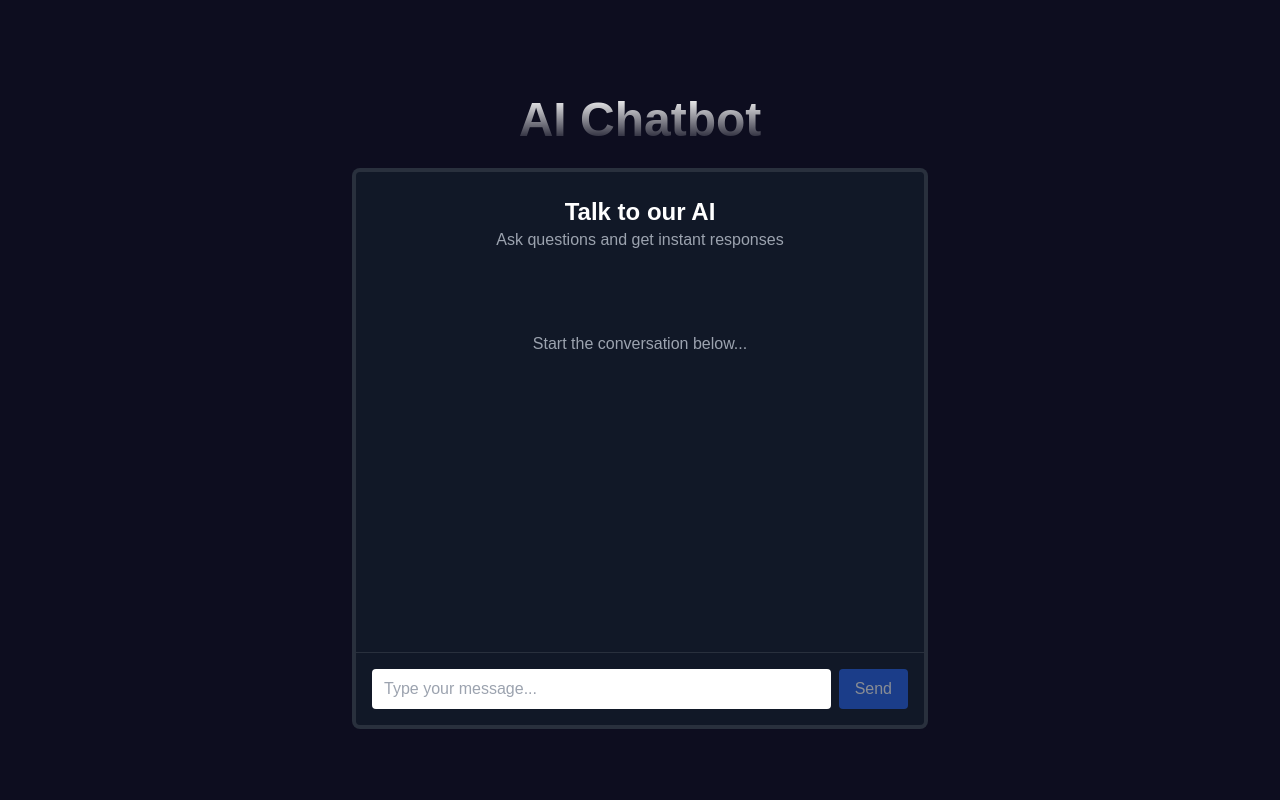
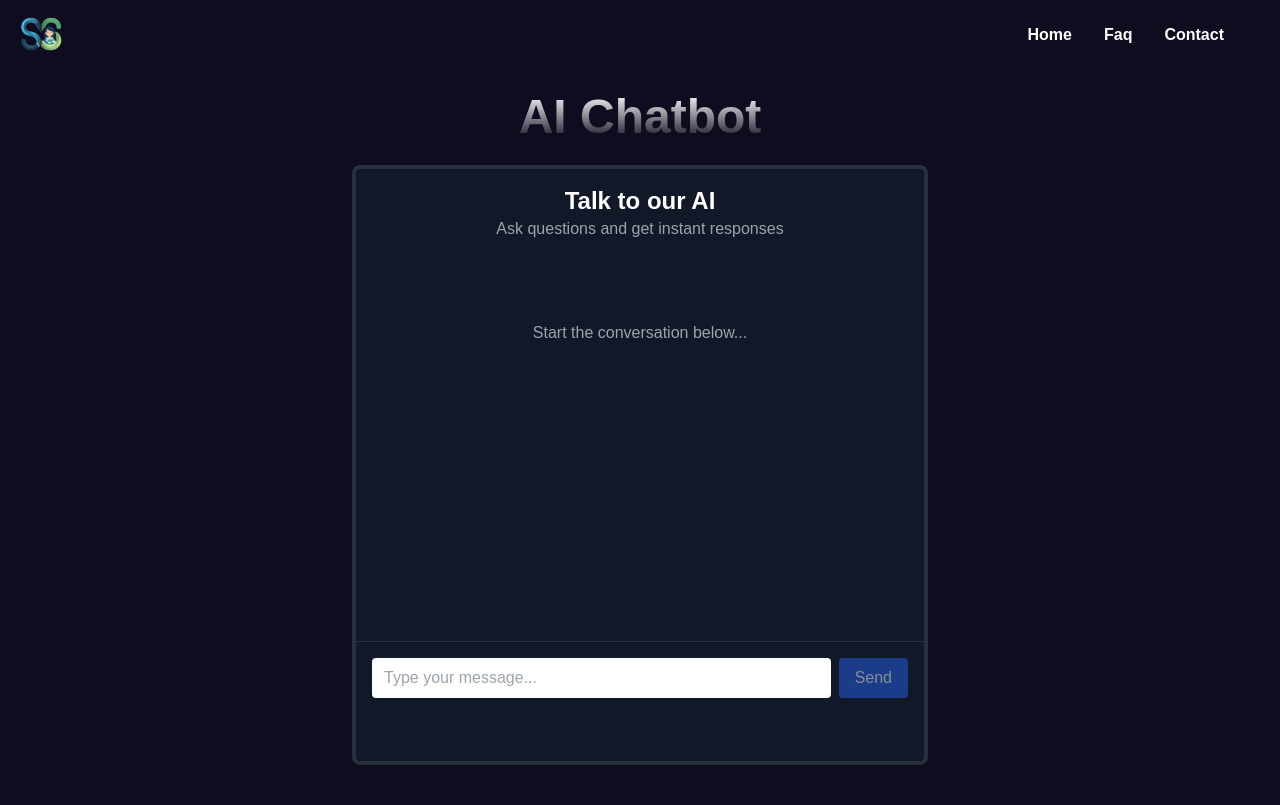
Before and after one commit to AyushGiri190/Sehat-Sathi-Ai-Assistant, a Next.js app in the folder frontend/: page /chatbot in a window 1280 px wide. Built offline with nearby package versions, Linux system fonts and the light colour scheme.

Commit message:
fix styling of chatbot

```diff
--- a/frontend/src/app/chatbot/page.tsx
+++ b/frontend/src/app/chatbot/page.tsx
@@ -3,6 +3,7 @@
 import React, { useState, useRef, useEffect } from "react";
 import axios from "axios";
 import axiosInstance from "@/lib/axiosInstance";
+import Navbar from "@/components/navBar/navBar";
 
 const ChatBotCard = () => {
   const [userMessage, setUserMessage] = useState("");
@@ -54,13 +55,14 @@ const ChatBotCard = () => {
   };
 
   return (
-    <div className="flex flex-col justify-center items-center min-h-screen bg-[#0D0D1F] px-4">
+    <div className="bg-[#0D0D1F] min-h-screen overflow-hidden">
+      <Navbar/>
+    <div className="flex flex-col justify-center items-center h-[calc(100vh-4rem)] bg-[#0D0D1F] pb-10 ">
       <h2 className="text-4xl sm:text-5xl font-bold text-transparent bg-clip-text bg-gradient-to-t from-[#0D0D1F] to-white my-6 text-center">
         AI Chatbot
       </h2>
-
-      <div className="w-full max-w-xl border-4 border-white/10 flex flex-col bg-gray-900 rounded-lg">
-        <header className="text-center pt-6 text-white">
+       <div className="w-full max-w-xl flex flex-col bg-gray-900 rounded-lg border-4 border-white/10 h-[80vh]">
+        <header className="text-center pt-4 text-white">
           <h3 className="text-2xl font-semibold">Talk to our AI</h3>
           <p className="text-gray-400">Ask questions and get instant responses</p>
         </header>
@@ -117,6 +119,7 @@ const ChatBotCard = () => {
         {error && <p className="text-red-500 text-center p-2">{error}</p>}
       </div>
     </div>
+    </div>
   );
 };
 
--- a/frontend/src/components/navBar/home.tsx
+++ b/frontend/src/components/navBar/home.tsx
@@ -30,7 +30,7 @@ const HomePage = () => {
               </div>
             </Link>
 
-            <Link href="/chat-bot">
+            <Link href="/chatbot">
               <div className="group">
                 <button className="flex items-center justify-center px-6 py-3 w-40 bg-black text-white rounded-full font-semibold text-lg shadow-md transition duration-300 hover:bg-white hover:text-black whitespace-nowrap">
                   Chat-Bot
```
Also changed, not shown: frontend/src/app/diseasecard/page.tsx (line endings or trailing spaces).
